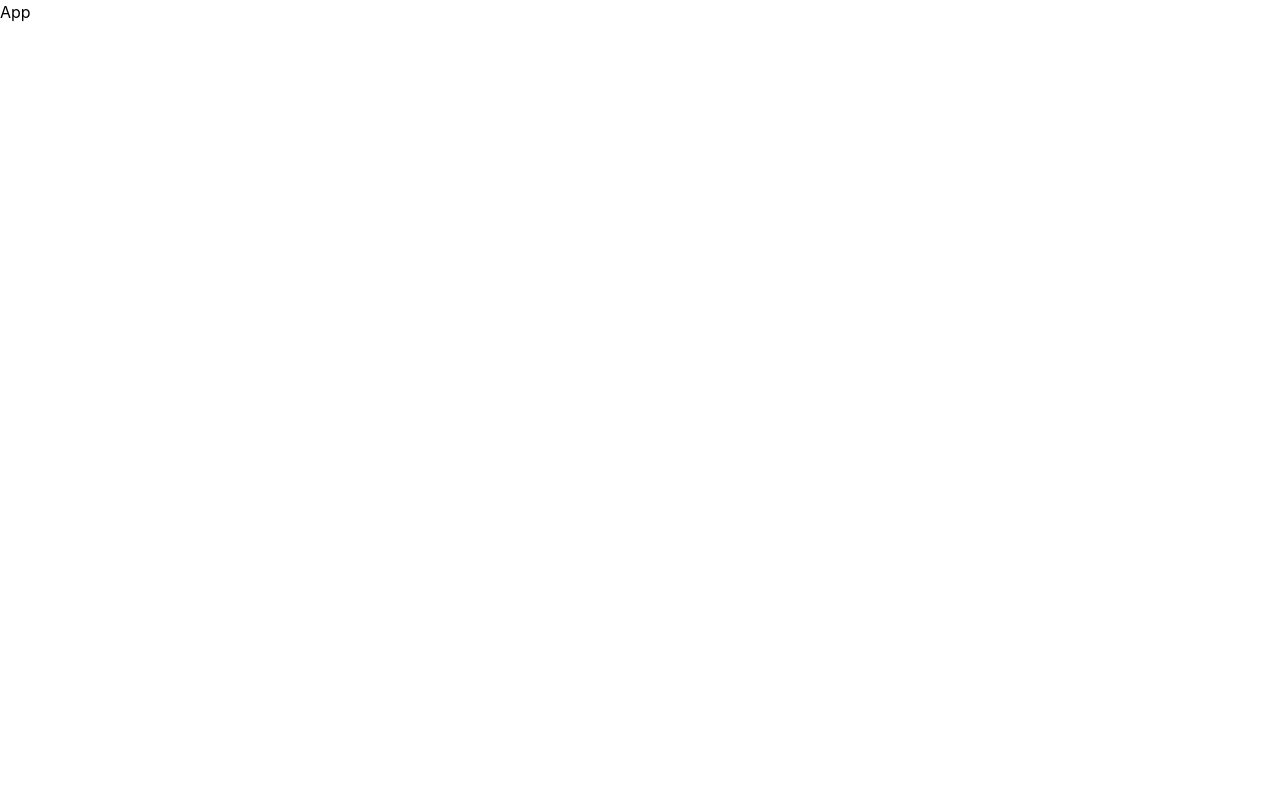
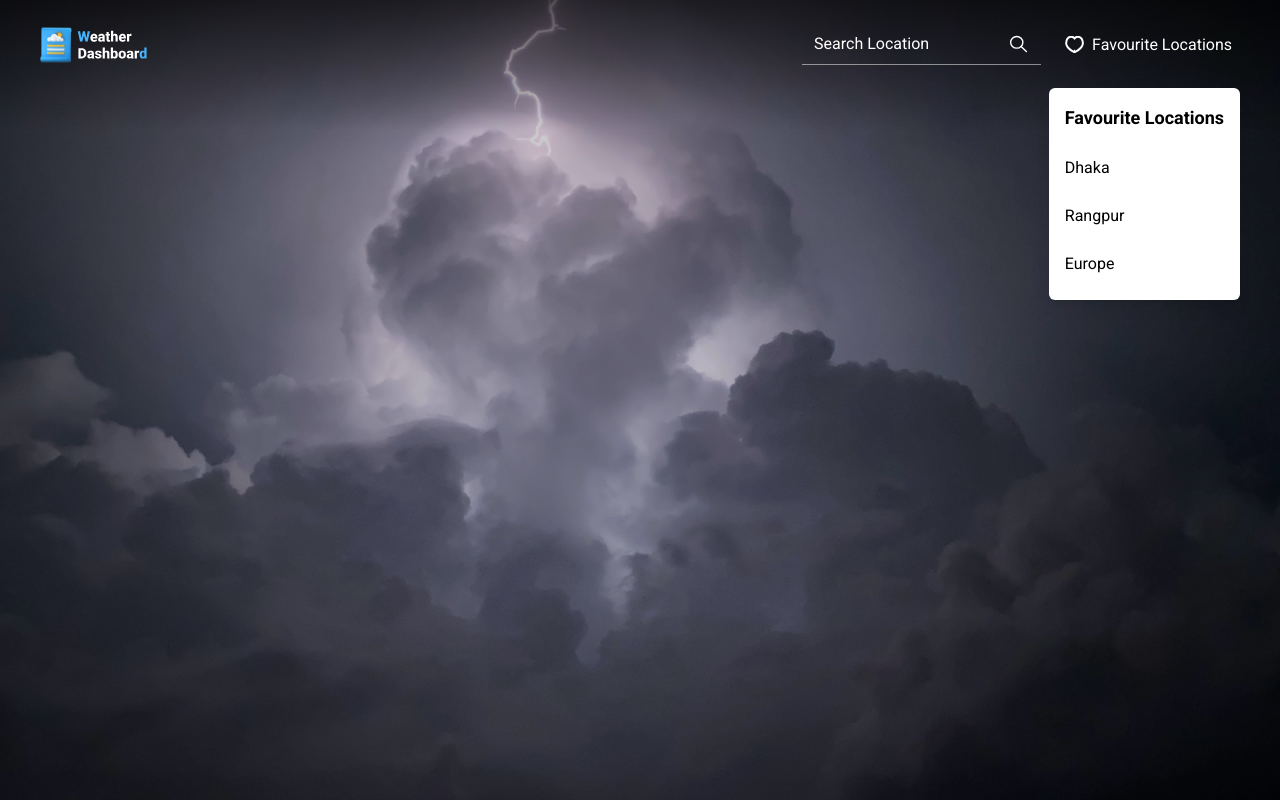
Before and after one commit to shibgatUAM/weather-dashboard-2, a React (Vite) app: page / in a window 1280 px wide. Built offline with nearby package versions, Linux system fonts and the light colour scheme.

Commit message:
component wise basic html design updated.

```diff
--- a/index.html
+++ b/index.html
@@ -4,7 +4,7 @@
     <meta charset="UTF-8" />
     <link rel="icon" type="image/svg+xml" href="/favicon.svg" />
     <meta name="viewport" content="width=device-width, initial-scale=1.0" />
-    <title>weather-dashboard-2</title>
+    <title>Weather Dashboard</title>
   </head>
   <body>
     <div id="root"></div>
--- a/src/App.jsx
+++ b/src/App.jsx
@@ -1,3 +1,9 @@
+import Page from './Page';
+
 export default function App() {
-  return <div>App</div>;
+  return (
+    <>
+      <Page />
+    </>
+  );
 }
--- /dev/null
+++ b/src/Page.jsx
@@ -0,0 +1,12 @@
+import Header from './components/header/Header';
+
+export default function Page() {
+  return (
+    <>
+      <Header />
+      <main className="grow grid place-items-center">
+        <section></section>
+      </main>
+    </>
+  );
+}
--- /dev/null
+++ b/src/components/header/Favourite.jsx
@@ -0,0 +1,10 @@
+import FavouriteImage from '../../assets/heart.svg';
+
+export default function Favourite() {
+  return (
+    <div className="p-2 hover:bg-black/30 cursor-pointer flex gap-2 items-center rounded-md transition-all">
+      <img src={FavouriteImage} alt="Favourite Image" />
+      <span>Favourite Locations</span>
+    </div>
+  );
+}
--- /dev/null
+++ b/src/components/header/FavouriteListModal.jsx
@@ -0,0 +1,12 @@
+export default function FavouriteListModal() {
+  return (
+    <div className="max-w-xs py-4 bg-white rounded-md border-gray-500 absolute right-0 top-16 text-black shadow-lg ">
+      <h3 className="text-lg font-bold px-4">Favourite Locations</h3>
+      <ul className="space-y-2 mt-4 *:py-2 *:px-4 *:cursor-pointer">
+        <li className="hover:bg-gray-200">Dhaka</li>
+        <li className="hover:bg-gray-200">Rangpur</li>
+        <li className="hover:bg-gray-200">Europe</li>
+      </ul>
+    </div>
+  );
+}
--- /dev/null
+++ b/src/components/header/Header.jsx
@@ -0,0 +1,20 @@
+import Favourite from './Favourite';
+import FavouriteListModal from './FavouriteListModal';
+import Logo from './Logo';
+import Search from './Search';
+
+export default function Header() {
+  return (
+    <header className="fixed w-full top-0 z-50 bg-linear-to-b from-black/60 to-black/0 pb-10">
+      <nav className="container mx-auto flex items-center justify-between py-6 px-4 md:px-10">
+        <Logo />
+
+        <div className="flex items-center gap-4 relative">
+          <Search />
+          <Favourite />
+          <FavouriteListModal />
+        </div>
+      </nav>
+    </header>
+  );
+}
--- /dev/null
+++ b/src/components/header/Logo.jsx
@@ -0,0 +1,9 @@
+import LogoImage from '../../assets/logo.svg';
+
+export default function Logo() {
+  return (
+    <a href="./index.html">
+      <img className="h-9" src={LogoImage} alt="Weather App" />
+    </a>
+  );
+}
--- /dev/null
+++ b/src/components/header/Search.jsx
@@ -0,0 +1,19 @@
+import SearchImage from '../../assets/search.svg';
+
+export default function Search() {
+  return (
+    <form action="#">
+      <div className="flex items-center space-x-2 py-2 px-3 group focus-within:bg-black/30 transition-all border-b border-white/50 focus-within:border-b-0 focus-within:rounded-md">
+        <input
+          className="bg-transparent  placeholder:text-white text-white w-full text-xs md:text-base outline-none border-none"
+          type="search"
+          placeholder="Search Location"
+          required
+        />
+        <button type="submit">
+          <img src={SearchImage} />
+        </button>
+      </div>
+    </form>
+  );
+}
--- a/src/index.css
+++ b/src/index.css
@@ -1 +1,17 @@
+@import url('https://fonts.googleapis.com/css2?family=Roboto:ital,wght@0,100..900;1,100..900&display=swap');
 @import 'tailwindcss';
+
+@theme {
+  /* This defines your custom color and font */
+  --color-body: #1d1e28;
+  --color-light: #fff;
+  --font-roboto: 'Roboto', sans-serif;
+}
+
+@layer base {
+  body {
+    @apply bg-body font-roboto text-light;
+    @apply bg-[url('./assets/body-bg.png')] bg-no-repeat bg-cover bg-fixed;
+    @apply min-h-screen flex flex-col;
+  }
+}
```
